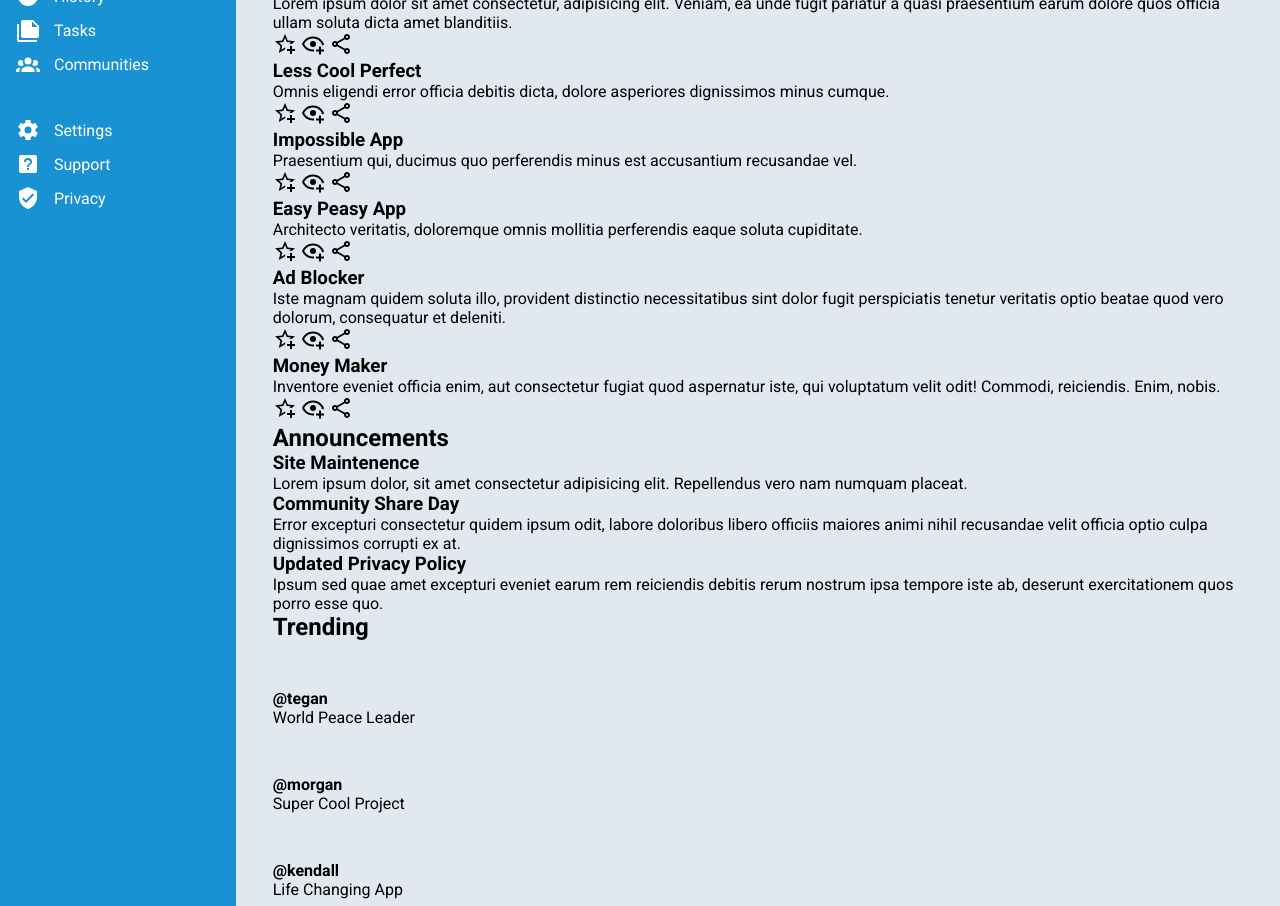
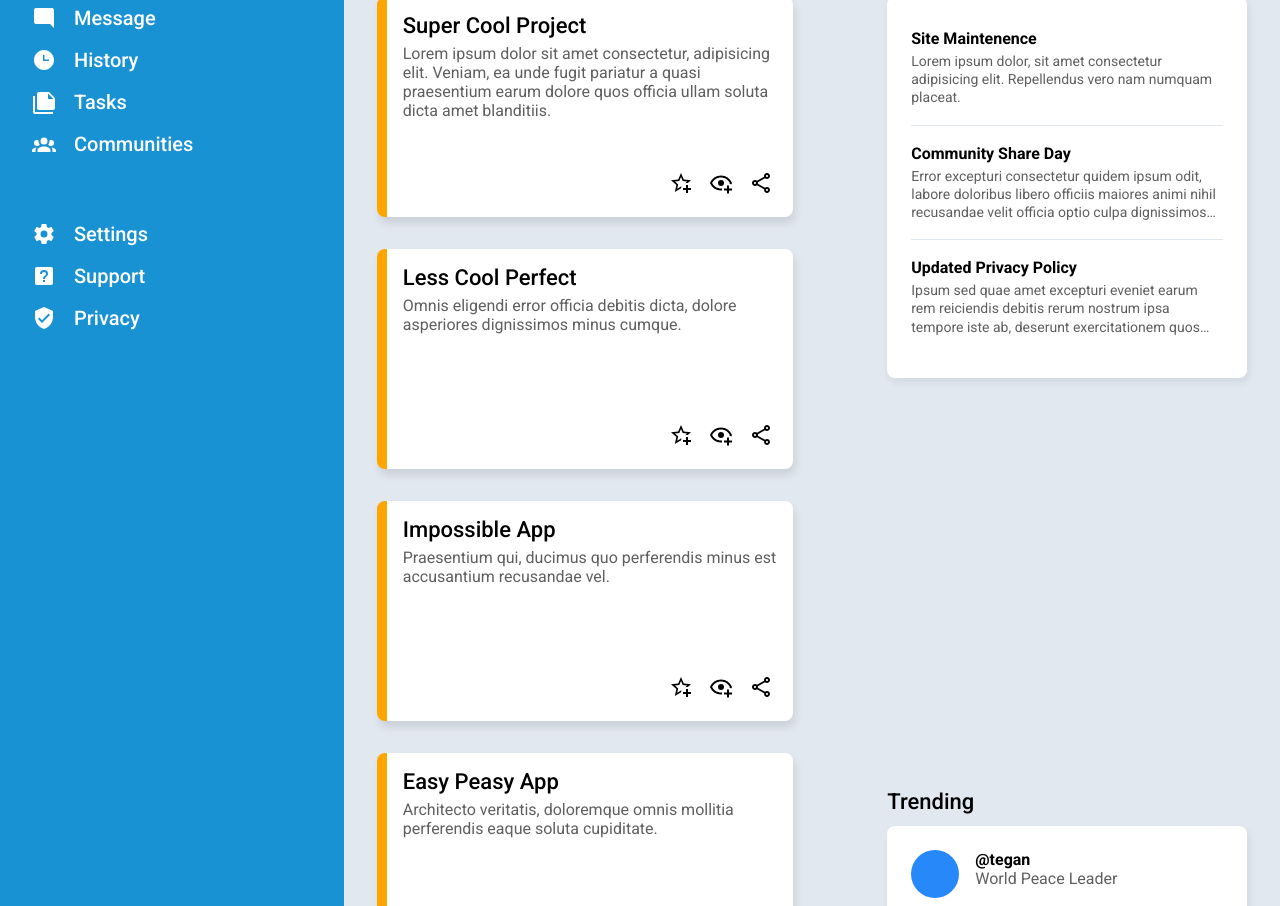
Before and after one commit to AsadAliKhan21/odin-admin-dashboard, a plain HTML site: page index.html in a window 1280 px wide. Shown: the part 228-1134 px from the top of the page. Drawn offline with Linux system fonts and the light colour scheme.

Commit message:
Add main styles & improve nav styles

```diff
--- a/css/body.css
+++ b/css/body.css
@@ -1,7 +1,7 @@
 body {
 	font-family: "Roboto", sans-serif;
 	display: grid;
-	grid-template-columns: minmax(min-content, 178px) 1fr;
+	grid-template-columns: minmax(220px, 344px) 1fr;
 	grid-template-rows: minmax(72px, min-content) 1fr;
 	grid-template-areas:
 		"nav header"
--- a/css/general.css
+++ b/css/general.css
@@ -1,5 +1,8 @@
 :root {
+	--grey-dark-shade: #5f5f5f;
 	--grey-shade: #e2e8f0;
+	--blue-normal: #1992d4;
+	--blue-shade: #0c98e3;
 	--nav-bg-color: #1992d4;
 	--main-bg-color: var(--grey-shade);
 }
@@ -39,3 +42,9 @@ button:hover {
 	width: 64px;
 	border-radius: 50%;
 }
+
+h2 {
+	font-size: 22px;
+	font-weight: 500;
+	padding-bottom: 12px;
+}
--- a/css/header/comps/buttons.css
+++ b/css/header/comps/buttons.css
@@ -2,7 +2,7 @@
 	align-self: center;
 	justify-self: end;
 	display: flex;
-	gap: 16px;
+	gap: 24px;
 }
 
 .header-btn {
--- a/css/header/comps/form.css
+++ b/css/header/comps/form.css
@@ -1,13 +1,13 @@
 form {
 	display: grid;
 	align-items: center;
-	grid-template-columns: 28px 0.8fr;
+	grid-template-columns: 28px 0.7fr;
 	gap: 8px;
 }
 
 form input {
 	align-self: center;
-	height: 28px;
+	height: 32px;
 	background-color: var(--grey-shade);
 	border: none;
 	border-radius: 1000px;
--- a/css/header/comps/header-profile.css
+++ b/css/header/comps/header-profile.css
@@ -2,7 +2,7 @@
 	justify-self: end;
 	display: flex;
 	align-items: center;
-	gap: 36px;
+	gap: 24px;
 }
 
 .header-profile .img-profile {
@@ -16,6 +16,8 @@
 	width: 36px;
 	border: none;
 	background-color: #fff;
+
+	transition: all 0.2s;
 }
 
 .header-profile button:hover {
@@ -25,9 +27,13 @@
 
 .header-profile button:active {
 	background-color: #eaeaea;
+	/* transform: translate(); */
+	translate: 0 -2px;
+	/* scale: ; */
+	/* rotate: -15deg; */
 }
 
 .profile-name {
 	font-weight: 900;
-	font-size: 18px;
+	font-size: 20px;
 }
--- /dev/null
+++ b/css/main/comps/announcements.css
@@ -0,0 +1,39 @@
+.announcements .container {
+	background-color: #fff;
+	padding: 32px 24px 24px 24px;
+	border-radius: 8px;
+
+	box-shadow: 2px 4px 8px rgba(0, 0, 0, 0.075);
+}
+
+.announcements .container ul {
+	display: flex;
+	flex-direction: column;
+}
+
+.announcements .container ul li:first-child {
+	padding-bottom: 18px;
+}
+
+.announcements .container ul li:not(:first-child) {
+	padding-top: 18px;
+	padding-bottom: 18px;
+	border-top: 1px solid var(--grey-shade);
+}
+
+.announcement-title {
+	font-size: 16px;
+	margin-bottom: 4px;
+}
+
+.announcement-desc {
+	font-size: 14px;
+	line-height: 1.3;
+	overflow: hidden;
+	text-overflow: ellipsis;
+	display: -webkit-box;
+	-webkit-box-orient: vertical;
+	line-clamp: 3;
+	-webkit-line-clamp: 3;
+	color: var(--grey-dark-shade);
+}
--- /dev/null
+++ b/css/main/comps/projects.css
@@ -0,0 +1,60 @@
+.projects {
+	display: flex;
+	flex-direction: column;
+	align-content: center;
+}
+
+.projects .container {
+	display: grid;
+	grid-template-columns: repeat(auto-fit, minmax(344px, 0.9fr));
+	gap: 32px;
+	grid-template-rows: repeat(auto-fit, 220px);
+	grid-auto-rows: 220px;
+
+	align-content: space-between;
+}
+
+.project {
+	background-color: #fff;
+	padding: 16px;
+	border-left: 10px solid orange;
+	border-radius: 8px;
+	box-shadow: 2px 6px 8px rgba(0, 0, 0, 0.1);
+
+	display: grid;
+	grid-template-rows: max-content 1fr max-content;
+	gap: 6px;
+}
+
+.project-title {
+	font-size: 22px;
+	font-weight: 500;
+}
+
+.project-desc {
+	color: var(--grey-dark-shade);
+	font-size: 16px;
+}
+
+.project-icons {
+	display: flex;
+	justify-content: flex-end;
+	align-items: center;
+	gap: 8px;
+}
+
+.project-icons div {
+	height: 32px;
+	width: 32px;
+	display: grid;
+	place-content: center;
+
+	transition: all 0.2s;
+}
+
+.project-icons div:has(a:hover) {
+	scale: 1.1;
+	border-radius: 50%;
+	background-color: rgb(230, 230, 230);
+	cursor: pointer;
+}
--- /dev/null
+++ b/css/main/comps/trending.css
@@ -0,0 +1,39 @@
+.trending .container {
+	background-color: #fff;
+	padding: 24px;
+	border-radius: 8px;
+
+	box-shadow: 2px 4px 8px rgba(0, 0, 0, 0.075);
+
+	display: flex;
+	flex-direction: column;
+	gap: 16px;
+}
+
+.trending .container .user {
+	display: flex;
+	flex-wrap: wrap;
+	gap: 16px;
+}
+
+.user .user-text .user-feedback {
+	color: var(--grey-dark-shade);
+}
+
+.user .img-small {
+	flex-shrink: 0;
+}
+
+.user-img-1 {
+	background-color: rgb(39, 137, 249);
+}
+
+.user-img-2 {
+	background-color: orangered;
+}
+.user-img-3 {
+	background-color: violet;
+}
+.user-img-4 {
+	background-color: red;
+}
--- a/css/main/main.css
+++ b/css/main/main.css
@@ -1,4 +1,26 @@
+@import url("comps/projects.css");
+@import url("comps/announcements.css");
+@import url("comps/trending.css");
+
 .main {
 	background-color: var(--main-bg-color);
-	padding: 16px min(3.5%, 42px);
+	padding: 32px min(3.5%, 42px);
+	padding-right: min(3.5%, 56px);
+
+	display: grid;
+	grid-template-columns: 1fr minmax(min-content, 360px);
+	grid-template-rows: repeat(2, max-content);
+	gap: 48px;
 }
+
+.projects {
+	grid-row: 1 / -1;
+}
+
+.announcements {
+	grid-row: 1;
+}
+
+.trending {
+	grid-row: 2;
+}
--- a/css/nav/nav.css
+++ b/css/nav/nav.css
@@ -1,8 +1,8 @@
 .nav {
 	display: flex;
 	flex-direction: column;
-	gap: 42px;
-	padding: 16px;
+	gap: 66px;
+	padding: 2rem;
 	padding-right: 48px;
 	background-color: var(--nav-bg-color);
 	color: #fff;
@@ -23,15 +23,21 @@
 .nav-secondary-list {
 	display: flex;
 	flex-direction: column;
-	gap: 10px;
+	gap: 18px;
 }
 
 .nav-main-list li a,
 .nav-secondary-list li a {
 	display: flex;
 	align-items: center;
-	gap: 14px;
+	gap: 18px;
 	transition: all 0.25s ease;
+}
+
+.nav-main-list span,
+.nav-secondary-list span {
+	font-weight: 500;
+	font-size: 20px;
 }
 
 .nav-main-list li a:hover,
--- a/index.html
+++ b/index.html
@@ -184,21 +184,33 @@
 							dicta amet blanditiis.
 						</p>
 						<div class="project-icons">
+							<div>
+								<a href="#">
 									<img
 										src="img/main/project/star-plus-outline.svg"
 										alt=""
 										class="icon"
 									/>
+								</a>
+							</div>
+							<div>
+								<a href="#">
 									<img
 										src="img/main/project/eye-plus-outline.svg"
 										alt=""
 										class="icon"
 									/>
+								</a>
+							</div>
+							<div>
+								<a href="#">
 									<img
 										src="img/main/project/share-variant-outline.svg"
 										alt=""
 										class="icon"
 									/>
+								</a>
+							</div>
 						</div>
 					</div>
 					<div class="project">
@@ -208,21 +220,33 @@
 							asperiores dignissimos minus cumque.
 						</p>
 						<div class="project-icons">
+							<div>
+								<a href="#">
 									<img
 										src="img/main/project/star-plus-outline.svg"
 										alt=""
 										class="icon"
 									/>
+								</a>
+							</div>
+							<div>
+								<a href="#">
 									<img
 										src="img/main/project/eye-plus-outline.svg"
 										alt=""
 										class="icon"
 									/>
+								</a>
+							</div>
+							<div>
+								<a href="#">
 									<img
 										src="img/main/project/share-variant-outline.svg"
 										alt=""
 										class="icon"
 									/>
+								</a>
+							</div>
 						</div>
 					</div>
 					<div class="project">
@@ -232,21 +256,33 @@
 							accusantium recusandae vel.
 						</p>
 						<div class="project-icons">
+							<div>
+								<a href="#">
 									<img
 										src="img/main/project/star-plus-outline.svg"
 										alt=""
 										class="icon"
 									/>
+								</a>
+							</div>
+							<div>
+								<a href="#">
 									<img
 										src="img/main/project/eye-plus-outline.svg"
 										alt=""
 										class="icon"
 									/>
+								</a>
+							</div>
+							<div>
+								<a href="#">
 									<img
 										src="img/main/project/share-variant-outline.svg"
 										alt=""
 										class="icon"
 									/>
+								</a>
+							</div>
 						</div>
 					</div>
 					<div class="project">
@@ -256,21 +292,33 @@
 							perferendis eaque soluta cupiditate.
 						</p>
 						<div class="project-icons">
+							<div>
+								<a href="#">
 									<img
 										src="img/main/project/star-plus-outline.svg"
 										alt=""
 										class="icon"
 									/>
+								</a>
+							</div>
+							<div>
+								<a href="#">
 									<img
 										src="img/main/project/eye-plus-outline.svg"
 										alt=""
 										class="icon"
 									/>
+								</a>
+							</div>
+							<div>
+								<a href="#">
 									<img
 										src="img/main/project/share-variant-outline.svg"
 										alt=""
 										class="icon"
 									/>
+								</a>
+							</div>
 						</div>
 					</div>
 					<div class="project">
@@ -282,21 +330,33 @@
 							consequatur et deleniti.
 						</p>
 						<div class="project-icons">
+							<div>
+								<a href="#">
 									<img
 										src="img/main/project/star-plus-outline.svg"
 										alt=""
 										class="icon"
 									/>
+								</a>
+							</div>
+							<div>
+								<a href="#">
 									<img
 										src="img/main/project/eye-plus-outline.svg"
 										alt=""
 										class="icon"
 									/>
+								</a>
+							</div>
+							<div>
+								<a href="#">
 									<img
 										src="img/main/project/share-variant-outline.svg"
 										alt=""
 										class="icon"
 									/>
+								</a>
+							</div>
 						</div>
 					</div>
 					<div class="project">
@@ -307,21 +367,33 @@
 							odit! Commodi, reiciendis. Enim, nobis.
 						</p>
 						<div class="project-icons">
+							<div>
+								<a href="#">
 									<img
 										src="img/main/project/star-plus-outline.svg"
 										alt=""
 										class="icon"
 									/>
+								</a>
+							</div>
+							<div>
+								<a href="#">
 									<img
 										src="img/main/project/eye-plus-outline.svg"
 										alt=""
 										class="icon"
 									/>
+								</a>
+							</div>
+							<div>
+								<a href="#">
 									<img
 										src="img/main/project/share-variant-outline.svg"
 										alt=""
 										class="icon"
 									/>
+								</a>
+							</div>
 						</div>
 					</div>
 				</div>
@@ -330,9 +402,9 @@
 				<h2>Announcements</h2>
 				<div class="container">
 					<ul>
-						<li class="annoucement">
+						<li class="announcement">
 							<a href="#">
-								<h3 class="annoucement-title">
+								<h3 class="announcement-title">
 									Site Maintenence
 								</h3>
 								<p class="announcement-desc">
@@ -342,9 +414,9 @@
 								</p>
 							</a>
 						</li>
-						<li class="annoucement">
+						<li class="announcement">
 							<a href="#">
-								<h3 class="annoucement-title">
+								<h3 class="announcement-title">
 									Community Share Day
 								</h3>
 								<p class="announcement-desc">
@@ -355,9 +427,9 @@
 								</p>
 							</a>
 						</li>
-						<li class="annoucement">
+						<li class="announcement">
 							<a href="#">
-								<h3 class="annoucement-title">
+								<h3 class="announcement-title">
 									Updated Privacy Policy
 								</h3>
 								<p class="announcement-desc">
```
Lines whose indentation alone changed are shown as unchanged.
